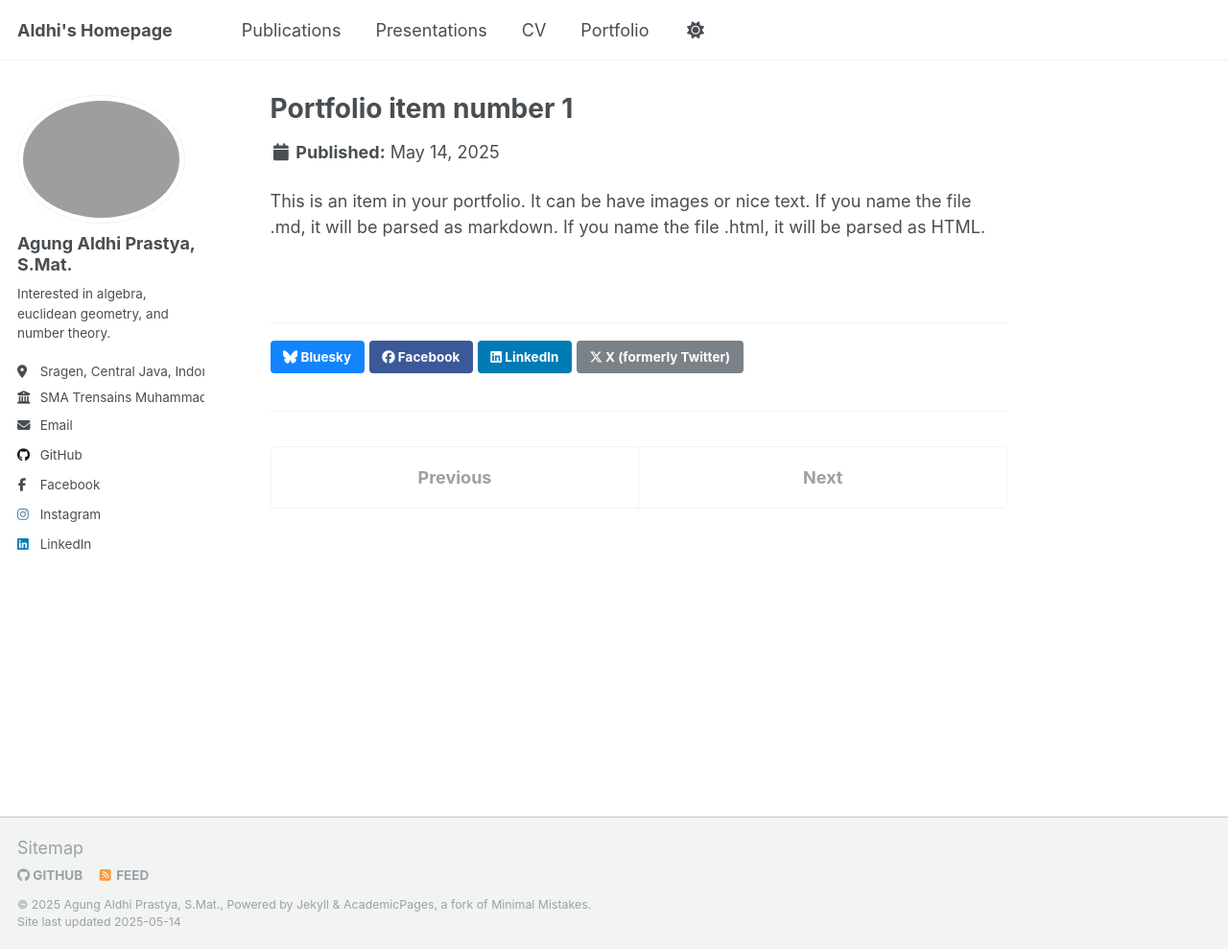
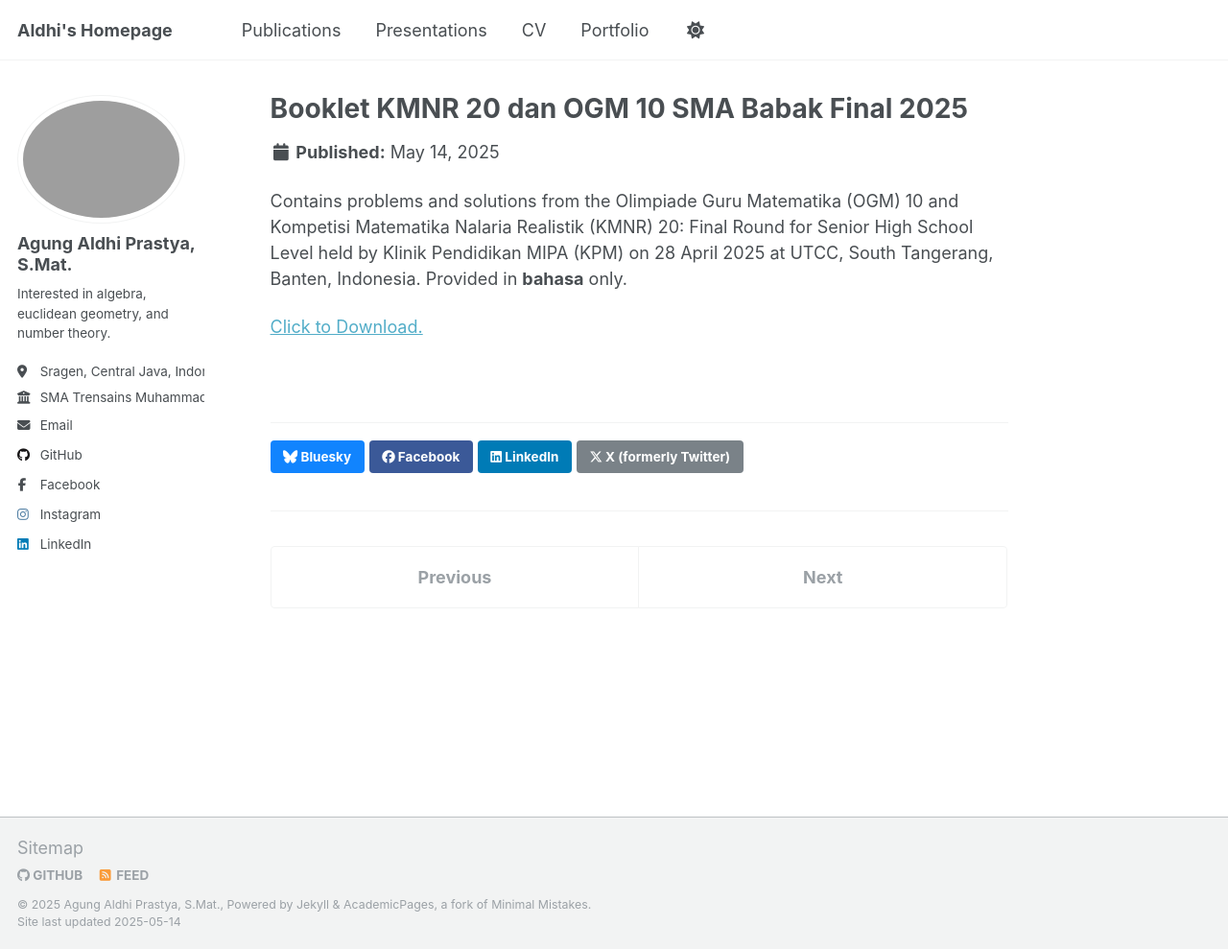
Before and after one commit to agung-aldhi-prastya/agung-aldhi-prastya.github.io, a Jekyll site: the page built from _portfolio/portfolio-1.md, in a window 1280 px wide and 989 px high. Shown: the whole window at 96% size. Built offline with Jekyll 4.4.1, drawn with Linux system fonts in a browser that asks for light colours.

Commit message:
Update portfolio-1.md

```diff
--- a/_portfolio/portfolio-1.md
+++ b/_portfolio/portfolio-1.md
@@ -1,7 +1,11 @@
 ---
-title: "Portfolio item number 1"
-excerpt: "Short description of portfolio item number 1<br/><img src='/images/500x300.png'>"
+title: "Booklet KMNR 20 dan OGM 10 SMA Babak Final 2025"
+excerpt: "A digital booklet containing 54 high-school–level competition problems drawn from the 10th Mathematics Teachers’ Olympiad and the 20th Realistic Mathematical Reasoning Competition, both organized by the Science Education Clinic (Klinik Pendidikan MIPA). Each problem is paired with a step-by-step solution. Typeset in LaTeX for a professional look, the booklet is organized into chapters that present the problems alone and then the problems together with their solutions, allowing readers to choose focused practice or guided review. Solutions include illustrative diagrams and alternative approaches. Ideal as contest preparation material, group practice exercises, or a reference for math-olympiad instructors.
+<br/><img src='/images/500x300.png'>"
 collection: portfolio
 ---
 
-This is an item in your portfolio. It can be have images or nice text. If you name the file .md, it will be parsed as markdown. If you name the file .html, it will be parsed as HTML.
+Contains problems and solutions from the Olimpiade Guru Matematika (OGM) 10 and Kompetisi Matematika Nalaria Realistik (KMNR) 20: Final Round for Senior High School Level held by Klinik Pendidikan MIPA (KPM) on 28 April 2025 at UTCC, South Tangerang, Banten, Indonesia. Provided in **bahasa** only.
+
+
+<a href="https://drive.google.com/file/d/1SRPT3xdZL53eK8BTe9akqeerqpZfUb-5/view?usp=sharing" download>Click to Download.</a>
```
